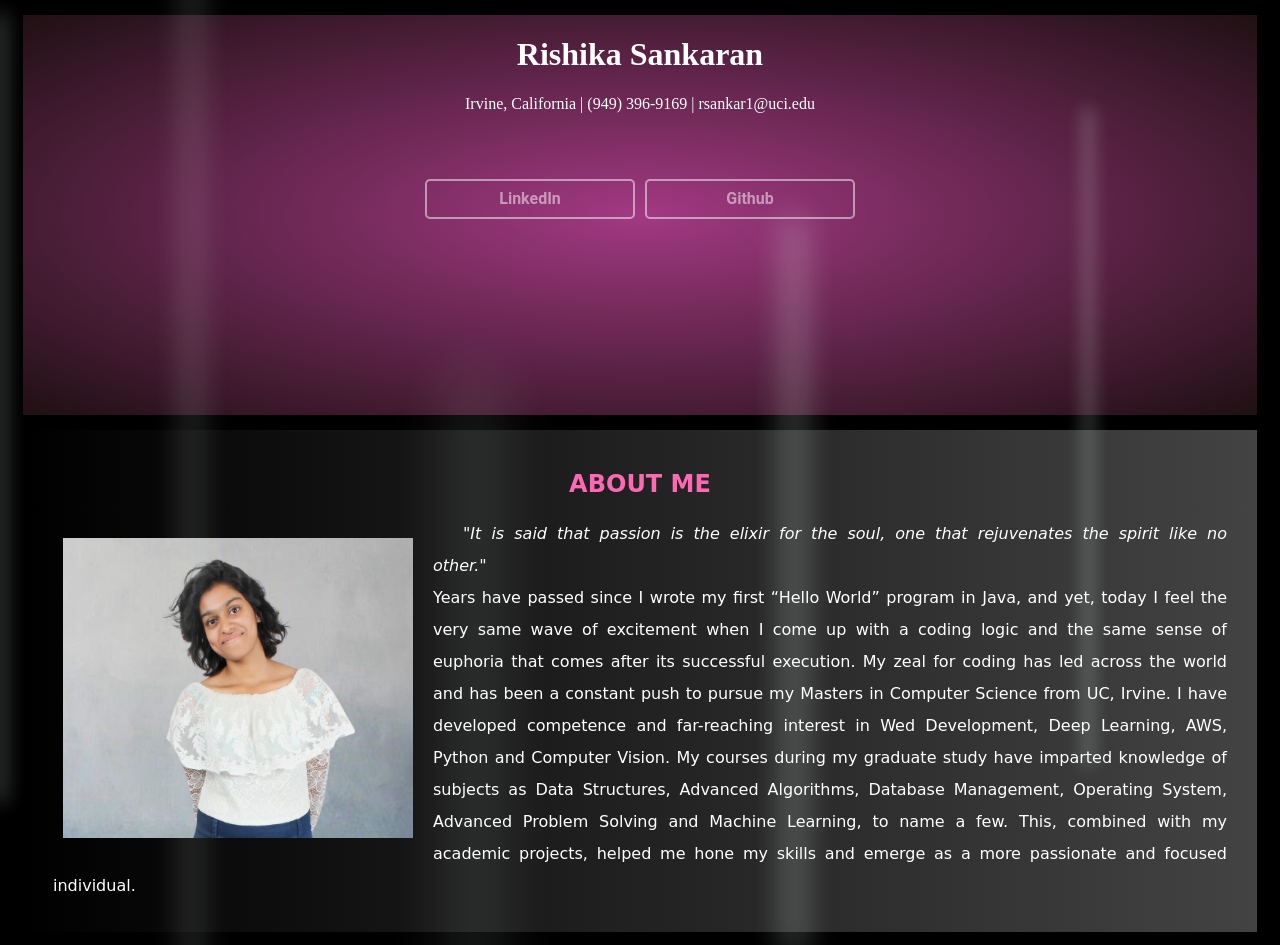
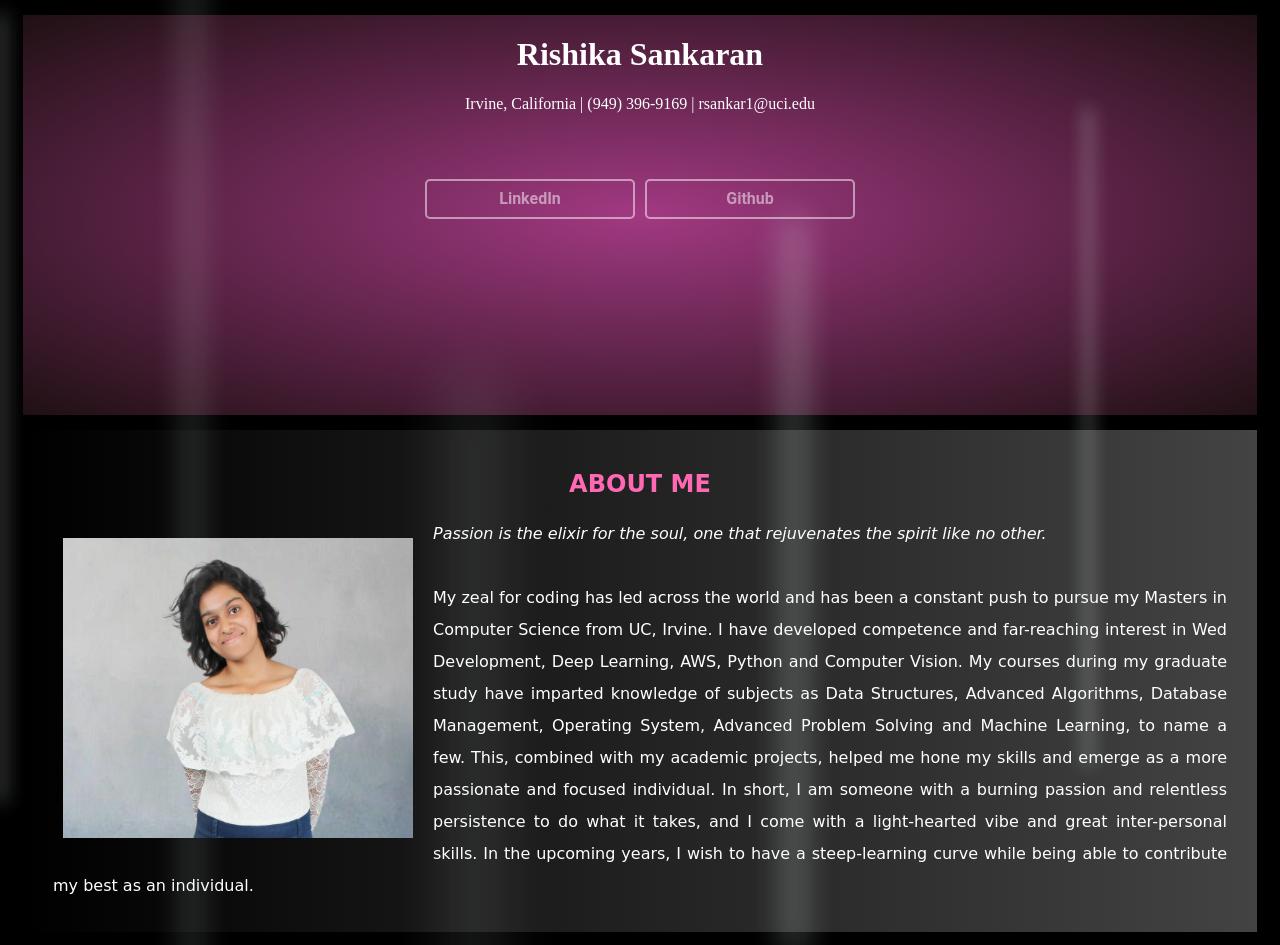
Before and after one commit to rishika11111/rishikasankaran, a Next.js app: page / in a window 1280 px wide. Shown: the top 945 px of the page. Built offline with nearby package versions, Linux system fonts and the light colour scheme.

Commit message:
Changing description, removing eslint quotes error

```diff
--- a/pages/aboutMe.tsx
+++ b/pages/aboutMe.tsx
@@ -16,17 +16,19 @@ export default function Education() {
         </div>
       <div className={aboutMe_styles.bio}>
         <span className={aboutMe_styles.bio_tagline}>
-        "It is said that passion is the elixir for the soul, one that rejuvenates the spirit like no other."
-        </span>
+        Passion is the elixir for the soul, one that rejuvenates the spirit like no other.
+        </span><br/>
         <br/>
-        Years have passed since I wrote my first “Hello World” program in Java, and yet, today I feel the
-        very same wave of excitement when I come up with a coding logic and the same sense of euphoria that
-        comes after its successful execution. My zeal for coding has led across the world and has been a constant
+        My zeal for coding has led across the world and has been a constant
         push to pursue my Masters in Computer Science from UC, Irvine. I have developed competence and far-reaching
         interest in Wed Development, Deep Learning, AWS, Python and Computer Vision. My courses during my graduate
         study have imparted knowledge of subjects as Data Structures, Advanced Algorithms, Database Management,
         Operating System, Advanced Problem Solving and Machine Learning, to name a few. This, combined with my
         academic projects, helped me hone my skills and emerge as a more passionate and focused individual.
+        In short, I am someone with a burning passion and relentless persistence to do what it takes,
+        and I come with a light-hearted vibe and great inter-personal skills.
+        In the upcoming years, I wish to have a steep-learning curve while being able to contribute my best as an
+        individual.
       </div>
   </>
   )
--- a/styles/aboutMe_styles.module.css
+++ b/styles/aboutMe_styles.module.css
@@ -18,6 +18,4 @@ margin: 10px;
 .bio_tagline
 {
 font-style: italic;
-padding: 30px;
-text-align: center;
 }
```
